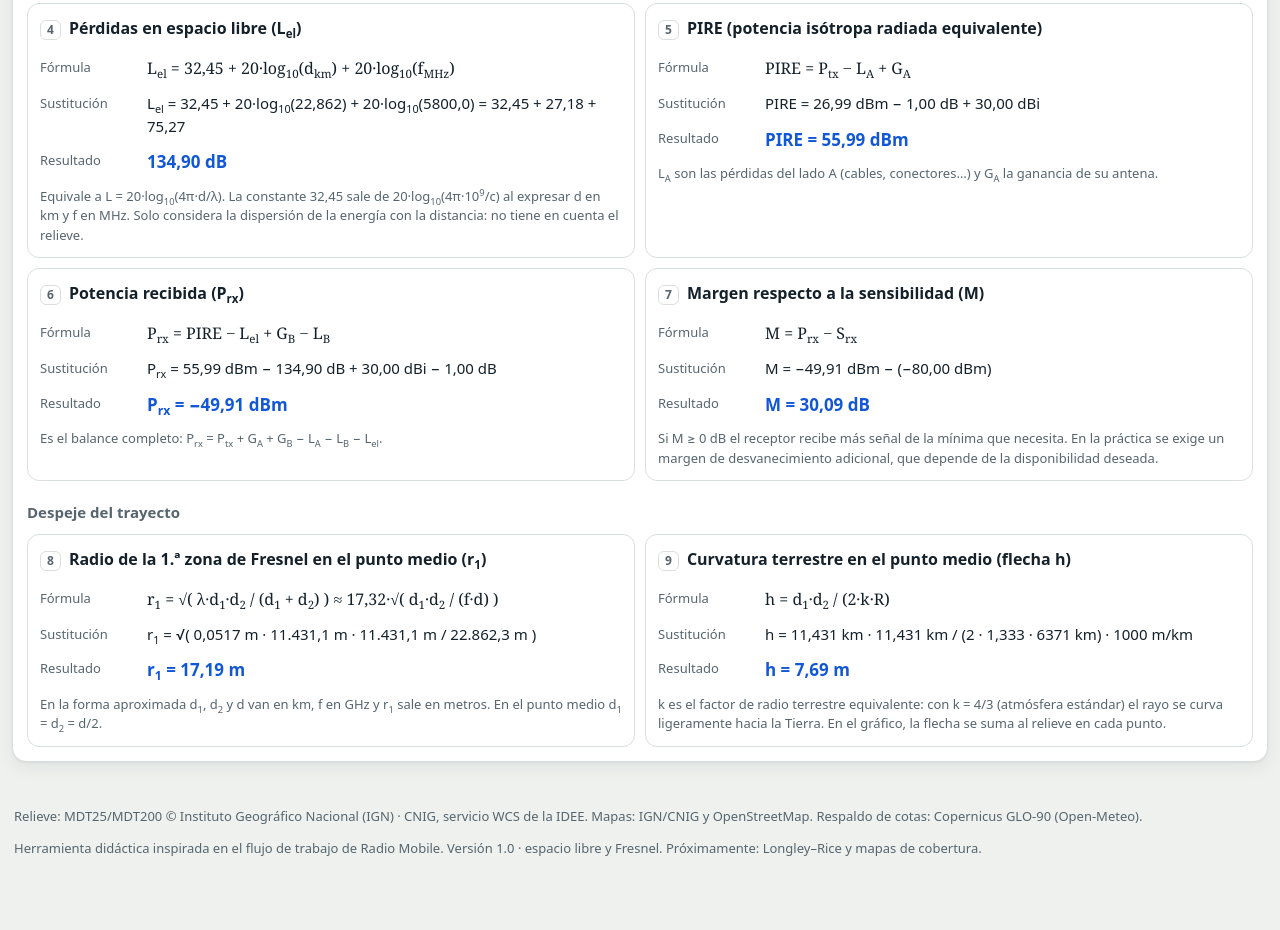
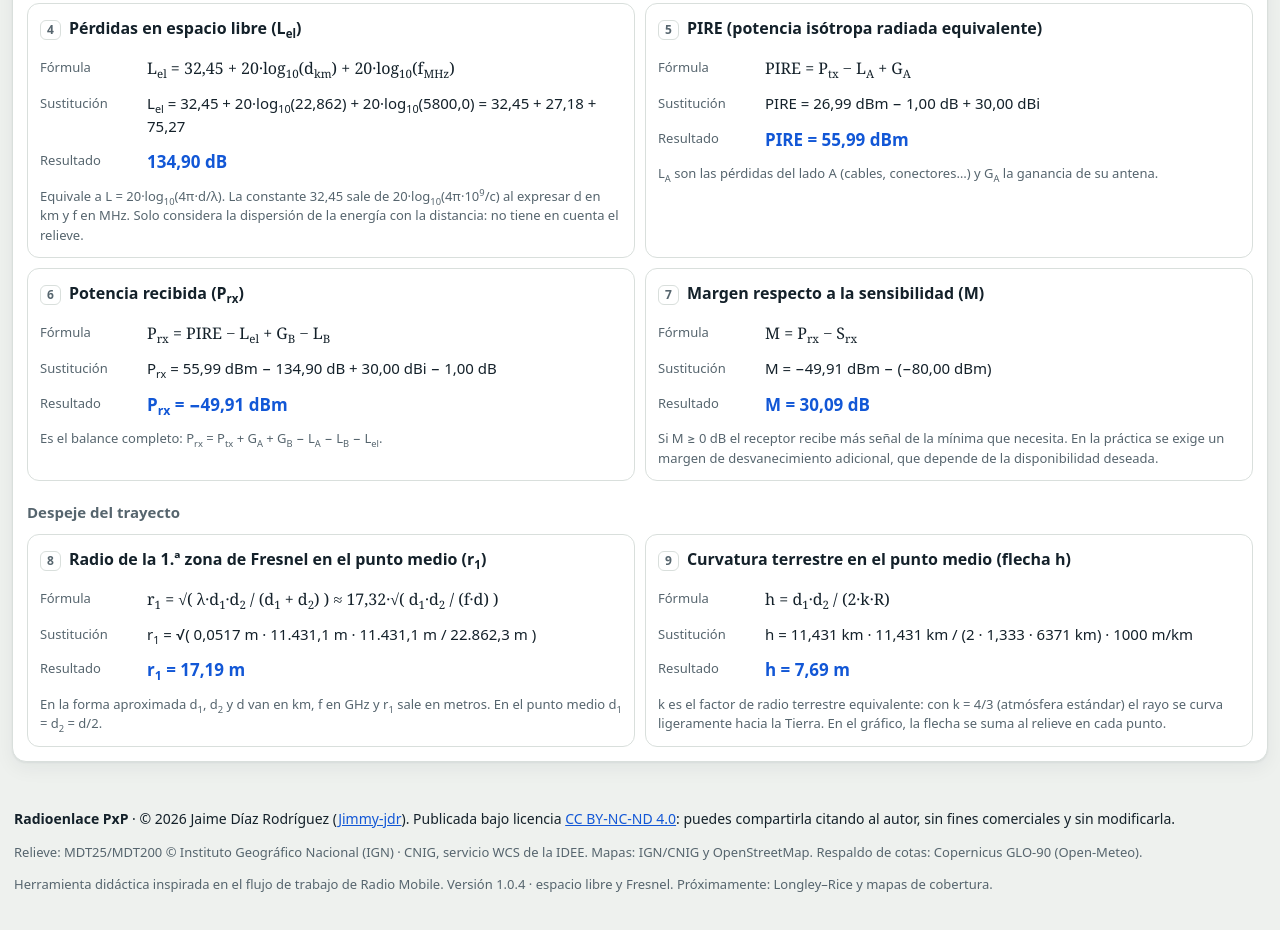
Before and after one commit to Jimmy-jdr/Radioenlace-, a plain HTML site: page index.html in a window 1280 px wide. Shown: the part 2486-3416 px from the top of the page. Before the commit the page ends 3382 px from the top, so only its background shows below. Drawn offline with Linux system fonts and the light colour scheme; no server answers.

Commit message:
Add files via upload

```diff
--- a/css/app.css
+++ b/css/app.css
@@ -1,3 +1,4 @@
+/* Radioenlace PxP — © 2026 Jaime Díaz Rodríguez (Jimmy-jdr). Licencia CC BY-NC-ND 4.0: https://creativecommons.org/licenses/by-nc-nd/4.0/deed.es */
 /* ==================================================================
    Radioenlace PxP — estilos
    Cuaderno de campo técnico: fondo claro, tinta oscura, el azul de la
@@ -295,6 +296,7 @@ sub, sup { font-size: .72em; line-height: 0; }
 
 /* ---------- Pie, avisos y hojas ---------- */
 .pie { padding: 8px max(14px, env(safe-area-inset-left)) calc(24px + var(--inf)); color: var(--suave); font-size: 13px; max-width: 1440px; margin: 0 auto; }
+.pie .autoria { color: var(--tinta); font-size: 14px; }
 .toast {
   position: fixed; left: 50%; bottom: calc(18px + var(--inf)); transform: translateX(-50%); z-index: 50; max-width: min(92vw, 520px);
   background: var(--tinta); color: var(--papel); padding: 12px 16px; border-radius: 12px; font-size: 15px; box-shadow: 0 6px 24px rgba(0, 0, 0, .3);
--- a/index.html
+++ b/index.html
@@ -1,10 +1,14 @@
 <!DOCTYPE html>
+<!-- Radioenlace PxP — © 2026 Jaime Díaz Rodríguez (Jimmy-jdr). Licencia CC BY-NC-ND 4.0: https://creativecommons.org/licenses/by-nc-nd/4.0/deed.es -->
 <html lang="es">
 <head>
   <meta charset="utf-8">
   <meta name="viewport" content="width=device-width, initial-scale=1, viewport-fit=cover">
   <title>Radioenlace PxP</title>
   <meta name="description" content="Planificación y estudio de radioenlaces punto a punto: perfil del terreno del IGN, zona de Fresnel, curvatura terrestre y presupuesto de enlace, paso a paso.">
+  <meta name="author" content="Jaime Díaz Rodríguez (Jimmy-jdr)">
+  <meta name="copyright" content="© 2026 Jaime Díaz Rodríguez · CC BY-NC-ND 4.0">
+  <link rel="license" href="https://creativecommons.org/licenses/by-nc-nd/4.0/">
   <meta name="theme-color" content="#10222c">
   <link rel="manifest" href="manifest.webmanifest">
   <link rel="icon" href="iconos/icono-192.png" type="image/png">
@@ -218,8 +222,9 @@
   </main>
 
   <footer class="pie">
+    <p class="autoria"><b>Radioenlace PxP</b> · © 2026 Jaime Díaz Rodríguez (<a href="https://github.com/Jimmy-jdr" target="_blank" rel="noopener">Jimmy-jdr</a>). Publicada bajo licencia <a href="https://creativecommons.org/licenses/by-nc-nd/4.0/deed.es" target="_blank" rel="noopener license">CC BY-NC-ND 4.0</a>: puedes compartirla citando al autor, sin fines comerciales y sin modificarla.</p>
     <p>Relieve: MDT25/MDT200 © Instituto Geográfico Nacional (IGN) · CNIG, servicio WCS de la IDEE. Mapas: IGN/CNIG y OpenStreetMap. Respaldo de cotas: Copernicus GLO-90 (Open-Meteo).</p>
-    <p>Herramienta didáctica inspirada en el flujo de trabajo de Radio Mobile. Versión 1.0 · espacio libre y Fresnel. Próximamente: Longley–Rice y mapas de cobertura.</p>
+    <p>Herramienta didáctica inspirada en el flujo de trabajo de Radio Mobile. Versión 1.0.4 · espacio libre y Fresnel. Próximamente: Longley–Rice y mapas de cobertura.</p>
   </footer>
 </div>
 
--- a/js/app.js
+++ b/js/app.js
@@ -1,3 +1,4 @@
+/* Radioenlace PxP — © 2026 Jaime Díaz Rodríguez (Jimmy-jdr). Licencia CC BY-NC-ND 4.0: https://creativecommons.org/licenses/by-nc-nd/4.0/deed.es */
 // =====================================================================
 // app.js — Interfaz: une el mapa, los datos, el perfil y los cálculos
 // =====================================================================
--- a/js/ejemplos.js
+++ b/js/ejemplos.js
@@ -1,3 +1,4 @@
+/* Radioenlace PxP — © 2026 Jaime Díaz Rodríguez (Jimmy-jdr). Licencia CC BY-NC-ND 4.0: https://creativecommons.org/licenses/by-nc-nd/4.0/deed.es */
 // =====================================================================
 // ejemplos.js — Ejemplos precargados
 // Para añadir otro ejemplo, copia uno de los bloques y cambia los datos.
--- a/js/explicacion.js
+++ b/js/explicacion.js
@@ -1,3 +1,4 @@
+/* Radioenlace PxP — © 2026 Jaime Díaz Rodríguez (Jimmy-jdr). Licencia CC BY-NC-ND 4.0: https://creativecommons.org/licenses/by-nc-nd/4.0/deed.es */
 // =====================================================================
 // explicacion.js — Cálculos paso a paso (fórmula, sustitución, unidades)
 // =====================================================================
--- a/js/mapa.js
+++ b/js/mapa.js
@@ -1,3 +1,4 @@
+/* Radioenlace PxP — © 2026 Jaime Díaz Rodríguez (Jimmy-jdr). Licencia CC BY-NC-ND 4.0: https://creativecommons.org/licenses/by-nc-nd/4.0/deed.es */
 // =====================================================================
 // mapa.js — Mapa táctil ligero (sin librerías externas)
 // Teselas en proyección Web Mercator (WMTS GoogleMapsCompatible / XYZ).
--- a/js/modelos.js
+++ b/js/modelos.js
@@ -1,3 +1,4 @@
+/* Radioenlace PxP — © 2026 Jaime Díaz Rodríguez (Jimmy-jdr). Licencia CC BY-NC-ND 4.0: https://creativecommons.org/licenses/by-nc-nd/4.0/deed.es */
 // =====================================================================
 // modelos.js — Registro de modelos de propagación
 //
--- a/js/perfil.js
+++ b/js/perfil.js
@@ -1,3 +1,4 @@
+/* Radioenlace PxP — © 2026 Jaime Díaz Rodríguez (Jimmy-jdr). Licencia CC BY-NC-ND 4.0: https://creativecommons.org/licenses/by-nc-nd/4.0/deed.es */
 // =====================================================================
 // perfil.js — Gráfico del perfil del trayecto (SVG)
 // Dibuja: relieve (con curvatura k), línea de visión, 1.ª zona de
--- a/js/radio.js
+++ b/js/radio.js
@@ -1,3 +1,4 @@
+/* Radioenlace PxP — © 2026 Jaime Díaz Rodríguez (Jimmy-jdr). Licencia CC BY-NC-ND 4.0: https://creativecommons.org/licenses/by-nc-nd/4.0/deed.es */
 // =====================================================================
 // radio.js — Cálculos de radioenlaces punto a punto (sin dependencias)
 // Todas las funciones son puras: reciben números y devuelven números u
--- a/js/terreno.js
+++ b/js/terreno.js
@@ -1,3 +1,4 @@
+/* Radioenlace PxP — © 2026 Jaime Díaz Rodríguez (Jimmy-jdr). Licencia CC BY-NC-ND 4.0: https://creativecommons.org/licenses/by-nc-nd/4.0/deed.es */
 // =====================================================================
 // terreno.js — Obtención de cotas del terreno
 //
--- a/sw.js
+++ b/sw.js
@@ -1,9 +1,10 @@
+/* Radioenlace PxP — © 2026 Jaime Díaz Rodríguez (Jimmy-jdr). Licencia CC BY-NC-ND 4.0: https://creativecommons.org/licenses/by-nc-nd/4.0/deed.es */
 // =====================================================================
 // sw.js — Service worker: permite abrir la app sin conexión y guarda
 // en caché las teselas del mapa y el relieve ya consultados.
 // Al publicar una versión nueva, cambia el número de VERSION.
 // =====================================================================
-const VERSION = 'radioenlace-v1.0.2';
+const VERSION = 'radioenlace-v1.0.4';
 const NUCLEO = [
   './', './index.html', './manifest.webmanifest', './css/app.css',
   './js/app.js', './js/radio.js', './js/terreno.js', './js/modelos.js', './js/mapa.js',
```
Also changed, not shown: 1 other file.
